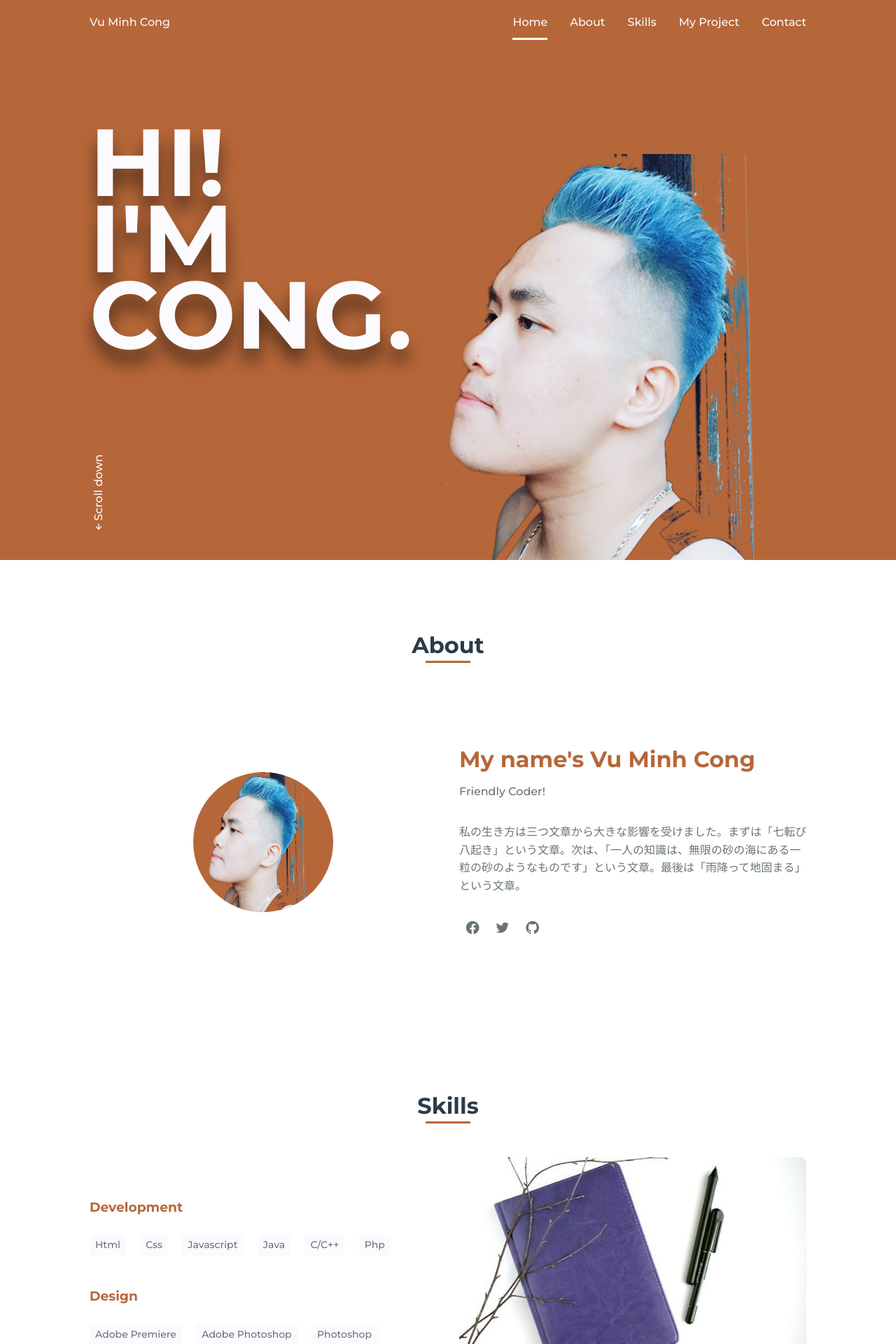
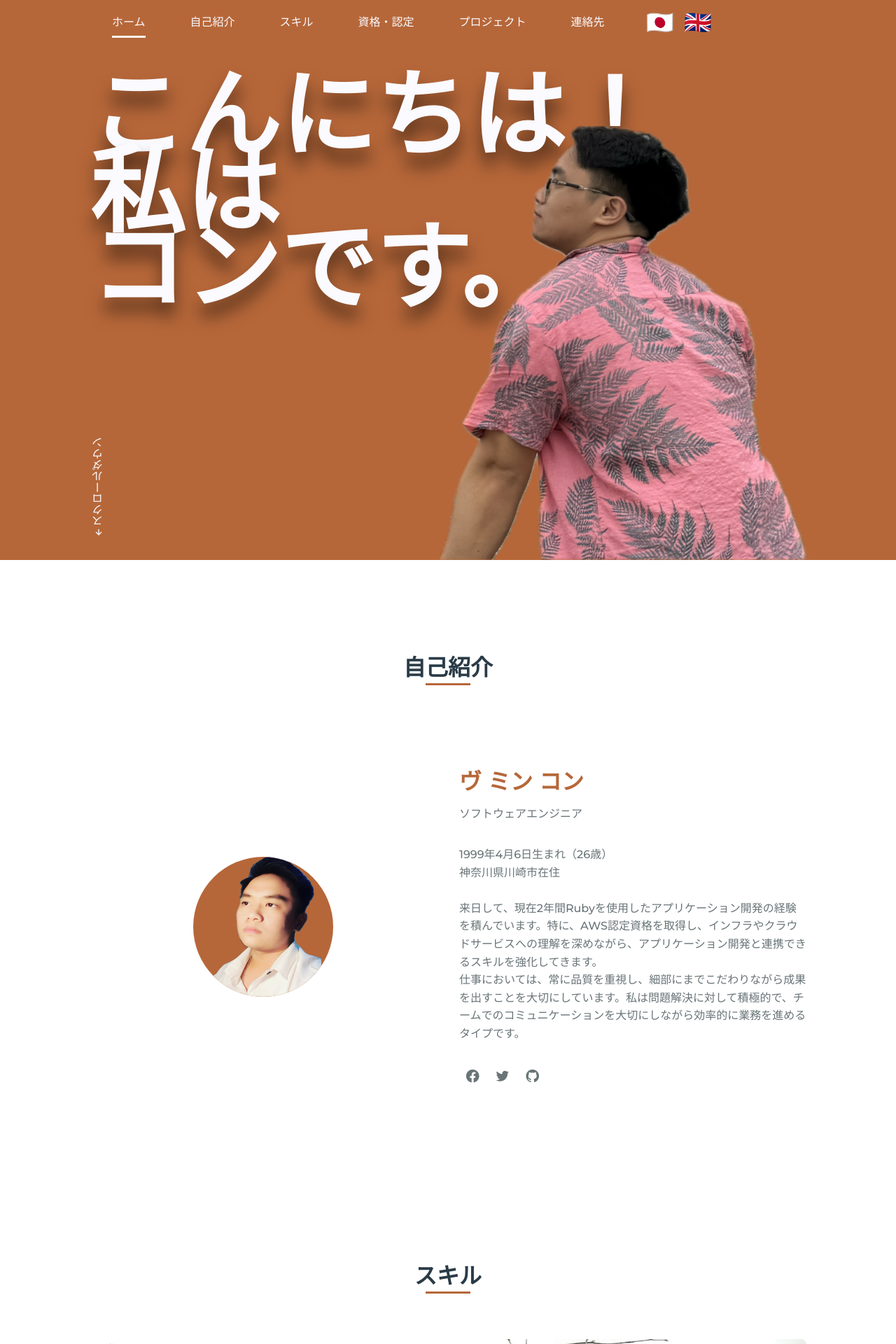
Before and after one commit to VuMinhCong/My_blog, a PHP site: page / in a window 1280 px wide. Shown: the top 1920 px of the page at 70% size. Run offline with PHP 8.4, Linux system fonts and the light colour scheme.

Commit message:
update: updated my_blog

```diff
--- a/index.html
+++ b/index.html
@@ -10,29 +10,25 @@
         <!-- ===== BOX ICONS ===== -->
         <link href='https://cdn.jsdelivr.net/npm/boxicons@2.0.5/css/boxicons.min.css' rel='stylesheet'>
 
-        <title>My blog responsive complete</title>
+        <title>VU MINH CONG - Portfolio</title>
     </head>
     <body>
-        <!--===== SCROLL TOP ====-->
-        <a href="#" class="scrolltop" id="scroll-top">
-            <i class='bx bx-chevron-up scrolltop__icon'></i>
-        </a>
-
         <!--===== HEADER =====-->
         <header class="l-header">
             <nav class="nav bd-grid">
-                <div>
-                    <a href="#" class="nav__logo">Vu Minh Cong</a>
-                </div>
-
                 <div class="nav__menu" id="nav-menu">
                     <ul class="nav__list">
-                        <li class="nav__item"><a href="#home" class="nav__link active">Home</a></li>
-                        <li class="nav__item"><a href="#about" class="nav__link">About</a></li>
-                        <li class="nav__item"><a href="#skills" class="nav__link">Skills</a></li>
-                        <li class="nav__item"><a href="#project" class="nav__link">My Project</a></li>
-                        <li class="nav__item"><a href="#contact" class="nav__link">Contact</a></li>
+                        <li class="nav__item"><a href="#home" class="nav__link active" lang="ja">ホーム</a><a href="#home" class="nav__link active" lang="vi">Home</a></li>
+                        <li class="nav__item"><a href="#about" class="nav__link" lang="ja">自己紹介</a><a href="#about" class="nav__link" lang="vi">About</a></li>
+                        <li class="nav__item"><a href="#skills" class="nav__link" lang="ja">スキル</a><a href="#skills" class="nav__link" lang="vi">Skills</a></li>
+                        <li class="nav__item"><a href="#certificate" class="nav__link" lang="ja">資格・認定</a><a href="#certificate" class="nav__link" lang="vi">Certificates</a></li>
+                        <li class="nav__item"><a href="#project" class="nav__link" lang="ja">プロジェクト</a><a href="#project" class="nav__link" lang="vi">Projects</a></li>
+                        <li class="nav__item"><a href="#contact" class="nav__link" lang="ja">連絡先</a><a href="#contact" class="nav__link" lang="vi">Contact</a></li>
                     </ul>
+                    <div class="language-switcher">
+                        <button onclick="switchLanguage('ja')" class="lang-btn" title="Japanese">🇯🇵</button>
+                        <button onclick="switchLanguage('vi')" class="lang-btn" title="Vietnamese">🇬🇧</button>
+                    </div>
                 </div>
 
                 <div class="nav__toggle" id="nav-toggle">
@@ -41,23 +37,31 @@
             </nav>
         </header>
 
+        <!--===== SCROLL TOP ====-->
+        <a href="#" class="scrolltop" id="scroll-top">
+            <i class='bx bx-chevron-up scrolltop__icon'></i>
+        </a>
+
         <main class="l-main">
             <!--===== HOME =====-->
             <section class="home" id="home">
                 <div class="home__container bd-grid">
-                    <h1 class="home__title"><span>HI!</span><br><span>I'M</span><br><span>CONG.</span></h1>
+                    <h1 class="home__title" lang="ja"><span>こんにちは！</span><br><span>私は</span><br><span>コンです。</span></h1>
+                    <h1 class="home__title" lang="vi"><span>HI!</span><br><span>I'M</span><br><span>CONG.</span></h1>
 
                     <div class="home__scroll">
-                        <a href="#about" class="home__scroll-link"><i class='bx bx-up-arrow-alt' ></i>Scroll down</a>
+                        <a href="#about" class="home__scroll-link" lang="ja"><i class='bx bx-up-arrow-alt'></i>スクロールダウン</a>
+                        <a href="#about" class="home__scroll-link" lang="vi"><i class='bx bx-up-arrow-alt'></i>Scroll down</a>
                     </div>
 
-                    <img src="img/chot.png" alt="" class="home__img">
+                    <img src="img/chot1.png" alt="" class="home__img">
                 </div>
             </section>
 
             <!--===== ABOUT =====-->
             <section class="about section" id="about">
-                <h2 class="section-title">About</h2>
+                <h2 class="section-title" lang="ja">自己紹介</h2>
+                <h2 class="section-title" lang="vi">About</h2>
 
                 <div class="about__container bd-grid">
                     <div class="about__img">
@@ -65,13 +69,29 @@
                     </div>
 
                     <div>
-                        <h2 class="about__subtitle">My name's Vu Minh Cong</h2>
-                        <span class="about__profession">Friendly Coder!</span>
-                        <p class="about__text">私の生き方は三つ文章から大きな影響を受けました。まずは「七転び八起き」という文章。次は、「一人の知識は、無限の砂の海にある一粒の砂のようなものです」という文章。最後は「雨降って地固まる」という文章。</p>
+                        <h2 class="about__subtitle" lang="ja">ヴ ミン コン</h2>
+                        <h2 class="about__subtitle" lang="vi">VU MINH CONG</h2>
+
+                        <span class="about__profession" lang="ja">ソフトウェアエンジニア</span>
+                        <span class="about__profession" lang="vi">Software Engineer</span>
+
+                        <p class="about__text" lang="ja">
+                            1999年4月6日生まれ（26歳）<br>
+                            神奈川県川崎市在住<br><br>
+                            来日して、現在2年間Rubyを使用したアプリケーション開発の経験を積んでいます。特に、AWS認定資格を取得し、インフラやクラウドサービスへの理解を深めながら、アプリケーション開発と連携できるスキルを強化してきます。<br>
+                            仕事においては、常に品質を重視し、細部にまでこだわりながら成果を出すことを大切にしています。私は問題解決に対して積極的で、チームでのコミュニケーションを大切にしながら効率的に業務を進めるタイプです。
+                        </p>
+                        <p class="about__text" lang="vi">
+                            Born on 06/04/1999 (26 years old)<br>
+                            Currently living in Kawasaki, Kanagawa, Japan<br><br>
+                            After coming to Japan, I have accumulated 2 years of experience in Ruby application development. Especially, I have obtained AWS certification, which has helped me deepen my understanding of infrastructure and cloud services, as well as strengthen my skills in connecting application development and infrastructure.<br>
+                            In my work, I always prioritize quality, pay attention to every detail to achieve the best results. I am proactive in problem-solving and value teamwork communication for effective work.
+                        </p>
+
                         <div class="about__social">
-                            <a href="https://www.facebook.com/MinhCong999" class="about__social-icon"><i class='bx bxl-facebook-circle' ></i></a>
-                            <a href="https://twitter.com/Minh_Cong999" class="about__social-icon"><i class='bx bxl-twitter' ></i></a>
-                            <a href="https://github.com/VuMinhCong" class="about__social-icon"><i class='bx bxl-github' ></i></a>
+                            <a href="https://www.facebook.com/MinhCong999" class="about__social-icon"><i class='bx bxl-facebook-circle'></i></a>
+                            <a href="https://twitter.com/Minh_Cong999" class="about__social-icon"><i class='bx bxl-twitter'></i></a>
+                            <a href="https://github.com/VuMinhCong" class="about__social-icon"><i class='bx bxl-github'></i></a>
                         </div>
                     </div>
                 </div>
@@ -79,22 +99,30 @@
 
             <!--===== SKILLS =====-->
             <section class="skills section" id="skills">
-                <h2 class="section-title">Skills</h2>
+                <h2 class="section-title" lang="ja">スキル</h2>
+                <h2 class="section-title" lang="vi">Skills</h2>
 
                 <div class="skills__container bd-grid">
                     <div class="skills__box">
-                        <h3 class="skills__subtitle">Development</h3>
-                        <span class="skills__name">Html</span>
-                        <span class="skills__name">Css</span>
-                        <span class="skills__name">Javascript</span>
+                        <h3 class="skills__subtitle" lang="ja">開発スキル</h3>
+                        <h3 class="skills__subtitle" lang="vi">Development Skills</h3>
+
+                        <span class="skills__name">Ruby</span>
+                        <span class="skills__name">Ruby on Rails</span>
                         <span class="skills__name">Java</span>
-                        <span class="skills__name">C/C++</span>
-                        <span class="skills__name">Php</span>
+                        <span class="skills__name">JavaScript</span>
+                        <span class="skills__name">jQuery</span>
+                        <span class="skills__name">Database</span>
+                        <span class="skills__name">Docker</span>
+                        <span class="skills__name">CI/CD</span>
+                        <span class="skills__name">AWS</span>
 
-                        <h3 class="skills__subtitle">Design</h3>
-                        <span class="skills__name">Adobe Premiere</span>
-                        <span class="skills__name">Adobe Photoshop</span>
-                        <span class="skills__name">Photoshop</span>
+                        <h3 class="skills__subtitle" lang="ja">言語スキル</h3>
+                        <h3 class="skills__subtitle" lang="vi">Language Skills</h3>
+                        <span class="skills__name" lang="ja">日本語（ビジネス）</span>
+                        <span class="skills__name" lang="vi">Japanese (Business)</span>
+                        <span class="skills__name" lang="ja">英語（日常会話）</span>
+                        <span class="skills__name" lang="vi">English (Conversational)</span>
                     </div>
 
                     <div class="skills__img">
@@ -103,9 +131,40 @@
                 </div>
             </section>
 
+            <!--===== CERTIFICATE =====-->
+            <section class="certificate section" id="certificate">
+                <h2 class="section-title" lang="ja">資格・認定</h2>
+                <h2 class="section-title" lang="vi">Certificates</h2>
+                <div class="certificate__container bd-grid">
+                    <div class="certificate__item">
+                        <img src="img/JLPTN2.png" alt="JLPT N2" class="certificate__img">
+                        <div>
+                            <h3 class="certificate__name">JLPT N2</h3>
+                            <p class="certificate__desc" lang="ja">日本語能力試験 N2</p>
+                            <p class="certificate__desc" lang="vi">JLPT N2 Japanese Language Proficiency Test</p>
+                        </div>
+                    </div>
+                    <div class="certificate__item">
+                        <img src="img/SAA.png" alt="AWS SAA" class="certificate__img">
+                        <div>
+                            <h3 class="certificate__name"><a href="https://www.credly.com/badges/cb8868ec-c269-428a-ab70-faccd350439b" target="_blank" rel="noopener noreferrer">AWS Certified Solutions Architect – Associate</a></h3>
+                            <p class="certificate__desc" lang="ja">AWS認定ソリューションアーキテクト – アソシエイト</p>
+                        </div>
+                    </div>
+                    <div class="certificate__item">
+                        <img src="img/DVA.png" alt="AWS DVA" class="certificate__img">
+                        <div>
+                            <h3 class="certificate__name"><a href="https://www.credly.com/badges/1eccae07-ab67-40e6-b468-9ca81c53d867" target="_blank" rel="noopener noreferrer">AWS Certified Developer – Associate</a></h3>
+                            <p class="certificate__desc" lang="ja">AWS認定デベロッパー – アソシエイト</p>
+                        </div>
+                    </div>
+                </div>
+            </section>
+
             <!--===== My Project =====-->
             <section class="project section" id="project">
-                <h2 class="section-title">My Project</h2>
+                <h2 class="section-title" lang="ja">プロジェクト</h2>
+                <h2 class="section-title" lang="vi">Projects</h2>
 
                 <div class="project__container bd-grid">
                     <div class="project__img">
@@ -113,7 +172,8 @@
 
                         <div class="project__link">
                             <a href="https://discovery-places-of-vietnam.herokuapp.com/" class="project__link-icon"><i class="bx bx-link-alt"></i></a>
-                            <span class="project__link-name">DISCOVERY VIETNAM</span>
+                            <span class="project__link-name" lang="ja">ベトナム観光案内</span>
+                            <span class="project__link-name" lang="vi">Discover Vietnam</span>
                         </div>
                     </div>
                     <div class="project__img">
@@ -121,56 +181,41 @@
 
                         <div class="project__link">
                             <a href="#" class="project__link-icon"><i class="bx bx-link-alt"></i></a>
-                            <span class="project__link-name">MY BLOG</span>
+                            <span class="project__link-name" lang="ja">個人ブログ</span>
+                            <span class="project__link-name" lang="vi">Personal Blog</span>
                         </div>
                     </div>
                     <div class="project__img">
-                        <img src="img/project2.jpg
-                        " alt="">
+                        <img src="img/project2.jpg" alt="">
 
                         <div class="project__link">
                             <a href="https://drive.google.com/file/d/1MWrfOh2o2G_uSWpGt2uDBdDJsBAmaTvZ/view?usp=sharing" class="project__link-icon"><i class="bx bx-link-alt"></i></a>
-                            <span class="project__link-name">CAFE MANAGER</span>
+                            <span class="project__link-name" lang="ja">カフェ管理システム</span>
+                            <span class="project__link-name" lang="vi">Cafe Management System</span>
                         </div>
                     </div>
-                    <!-- <div class="portfolio__img">
-                        <img src="assets/img/work4.jpg" alt="">
-
-                        <div class="portfolio__link">
-                            <a href="#" class="portfolio__link-name">View details</a>
-                        </div>
-                    </div>
-                    <div class="portfolio__img">
-                        <img src="assets/img/work5.jpg" alt="">
-
-                        <div class="portfolio__link">
-                            <a href="#" class="portfolio__link-name">View details</a>
-                        </div>
-                    </div>
-                    <div class="portfolio__img">
-                        <img src="assets/img/work6.jpg" alt="">
-
-                        <div class="portfolio__link">
-                            <a href="#" class="portfolio__link-name">View details</a>
-                        </div>
-                    </div> -->
                 </div>
             </section>
 
             <!--===== CONTACT =====-->
             <section class="contact section" id="contact">
-                <h2 class="section-title">Contact</h2>
+                <h2 class="section-title" lang="ja">連絡先</h2>
+                <h2 class="section-title" lang="vi">Contact</h2>
 
                 <div class="contact__container bd-grid">
                     <div class="contact__info">
-                        <h3 class="contact__subtitle">EMAIL</h3>
-                        <span class="contact__text">cong.vm184052@sis.hust.edu.vn</span>
+                        <h3 class="contact__subtitle" lang="ja">メールアドレス</h3>
+                        <h3 class="contact__subtitle" lang="vi">Email</h3>
+                        <span class="contact__text">minhcong.vu99@gmail.com</span>
 
-                        <h3 class="contact__subtitle">PHONE</h3>
-                        <span class="contact__text">+84 918 361 623</span>
+                        <h3 class="contact__subtitle" lang="ja">電話番号</h3>
+                        <h3 class="contact__subtitle" lang="vi">Phone</h3>
+                        <span class="contact__text">070-2800-3487</span>
 
-                        <h3 class="contact__subtitle">ADDRESS</h3>
-                        <span class="contact__text">94 Tan Mai, Ha Noi, Viet Nam</span>
+                        <h3 class="contact__subtitle" lang="ja">住所</h3>
+                        <h3 class="contact__subtitle" lang="vi">Address</h3>
+                        <span class="contact__text" lang="ja">神奈川県川崎市多摩区菅城下17-18-313号室</span>
+                        <span class="contact__text" lang="vi">Room 313, 17-18 Sugashiroshita, Tama Ward, Kawasaki City, Kanagawa, Japan</span>
                     </div>
 
                     <form action="" class="contact__form">
@@ -191,26 +236,31 @@
         <footer class="footer section">
             <div class="footer__container bd-grid">
                 <div class="footer__data">
-                    <h2 class="footer__title">Vu Minh Cong</h2>
-                    <p class="footer__text">I'm Minh Cong and this is my personal website</p>
+                    <h2 class="footer__title" lang="ja">ヴ ミン コン</h2>
+                    <h2 class="footer__title" lang="vi">VU MINH CONG</h2>
+                    <p class="footer__text" lang="ja">ソフトウェアエンジニアのポートフォリオサイトです。</p>
+                    <p class="footer__text" lang="vi">This is my portfolio website - a software engineer.</p>
                 </div>
 
                 <div class="footer__data">
-                    <h2 class="footer__title">EXPLORE</h2>
+                    <h2 class="footer__title" lang="ja">メニュー</h2>
+                    <h2 class="footer__title" lang="vi">Menu</h2>
                     <ul>
-                        <li><a href="#home" class="footer__link">Home</a></li>
-                        <li><a href="#about" class="footer__link">About</a></li>
-                        <li><a href="#skills" class="footer__link">Skills</a></li>
-                        <li><a href="#project" class="footer__link">My project</a></li>
-                        <li><a href="#Contact" class="footer__link">Contact</a></li>
+                        <li><a href="#home" class="footer__link" lang="ja">ホーム</a><a href="#home" class="footer__link" lang="vi">Home</a></li>
+                        <li><a href="#about" class="footer__link" lang="ja">自己紹介</a><a href="#about" class="footer__link" lang="vi">About</a></li>
+                        <li><a href="#skills" class="footer__link" lang="ja">スキル</a><a href="#skills" class="footer__link" lang="vi">Skills</a></li>
+                        <li><a href="#certificate" class="footer__link" lang="ja">資格・認定</a><a href="#certificate" class="footer__link" lang="vi">Certificates</a></li>
+                        <li><a href="#project" class="footer__link" lang="ja">プロジェクト</a><a href="#project" class="footer__link" lang="vi">Projects</a></li>
+                        <li><a href="#contact" class="footer__link" lang="ja">連絡先</a><a href="#contact" class="footer__link" lang="vi">Contact</a></li>
                     </ul>
                 </div>
 
                 <div class="footer__data">
-                    <h2 class="footer__title">FOLLOW</h2>
-                    <a href="https://www.facebook.com/MinhCong999" class="footer__social"><i class='bx bxl-facebook' ></i></a>
-                    <a href="https://www.instagram.com/superb0y9x64/" class="footer__social"><i class='bx bxl-instagram' ></i></a>
-                    <a href="https://twitter.com/Minh_Cong999" class="footer__social"><i class='bx bxl-twitter' ></i></a>
+                    <h2 class="footer__title" lang="ja">SNS</h2>
+                    <h2 class="footer__title" lang="vi">Social Network</h2>
+                    <a href="https://www.facebook.com/MinhCong999" class="footer__social"><i class='bx bxl-facebook'></i></a>
+                    <a href="https://www.instagram.com/_mcong9x64" class="footer__social"><i class='bx bxl-instagram'></i></a>
+                    <a href="https://twitter.com/Minh_Cong999" class="footer__social"><i class='bx bxl-twitter'></i></a>
                 </div>
 
 
--- a/styles.css
+++ b/styles.css
@@ -435,7 +435,7 @@
         margin: 0;
     }
     .section{
-        padding-top: 4rem;
+        padding-top: 6rem;
     }
     .section-title{
         margin-bottom: 3rem;
@@ -470,7 +470,7 @@
 
     .home__container{
         height: 100vh;
-        grid-template-rows: 1.7fr 1fr;
+        grid-template-rows: 1.2fr 1fr;
         row-gap: 0;
     }
     .home__img{
@@ -519,6 +519,11 @@
     .project__link-name{
         font-weight: bold;
     }
+
+    .language-switcher {
+        margin-top: 0;
+        margin-left: 1rem;
+    }
 }
 
 @media screen and (min-width: 1024px){
@@ -538,3 +543,140 @@
         right: 24%;
     }
 } */
+
+/* Language Switcher */
+.language-switcher {
+    display: flex;
+    align-items: center;
+    gap: 0.5rem;
+    margin-left: 1.5rem;
+}
+
+.lang-btn {
+    background: none;
+    border: none;
+    font-size: 2rem;
+    cursor: pointer;
+    transition: transform 0.2s;
+    padding: 0 0.2rem;
+    line-height: 1;
+}
+.lang-btn:hover {
+    transform: scale(1.2);
+    filter: brightness(1.2);
+}
+
+/* Responsive: Nếu màn hình nhỏ, cho menu xuống dòng dưới icon */
+@media screen and (max-width: 768px) {
+    .nav__menu {
+        flex-direction: column;
+        align-items: flex-start;
+        gap: 0.5rem;
+    }
+    .nav__list {
+        flex-direction: column;
+        gap: 1rem;
+    }
+    .language-switcher {
+        margin-left: 0;
+        margin-top: 0.5rem;
+    }
+}
+
+/* Hide content based on language */
+[lang="ja"] {
+    display: none;
+}
+
+[lang="vi"] {
+    display: none;
+}
+
+body[data-lang="ja"] [lang="ja"] {
+    display: block;
+}
+
+body[data-lang="vi"] [lang="vi"] {
+    display: block;
+}
+
+/* NAV MENU FLEX FIX */
+.nav__menu {
+    display: flex;
+    align-items: center;
+    justify-content: flex-start;
+    gap: 2rem;
+    flex-wrap: nowrap;
+    width: 100%;
+}
+
+.nav__list {
+    display: flex;
+    align-items: center;
+    gap: 2rem;
+    margin: 0;
+    /* Đảm bảo không chiếm hết chiều ngang */
+}
+
+/* CERTIFICATE SECTION */
+.certificate__container {
+    display: grid;
+    grid-template-columns: repeat(auto-fit, minmax(260px, 1fr));
+    gap: 2rem;
+    align-items: stretch;
+    margin-top: 2rem;
+}
+.certificate__item {
+    background: var(--white-color);
+    border-radius: 1rem;
+    box-shadow: 0 2px 16px rgba(0,0,0,0.07);
+    padding: 1.5rem 1rem;
+    display: flex;
+    align-items: center;
+    gap: 1.2rem;
+    transition: box-shadow 0.2s;
+}
+.certificate__item:hover {
+    box-shadow: 0 4px 24px rgba(0,0,0,0.13);
+}
+.certificate__img {
+    width: 64px;
+    height: 64px;
+    object-fit: contain;
+    border-radius: 0.5rem;
+    background: #f5f5f5;
+    box-shadow: 0 1px 4px rgba(0,0,0,0.04);
+}
+.certificate__name {
+    font-size: 1.1rem;
+    font-weight: bold;
+    color: var(--first-color);
+    margin-bottom: 0.3rem;
+}
+.certificate__name a {
+    color: inherit;
+    text-decoration: none;
+}
+.certificate__name a:hover {
+    color: var(--dark-color);
+    text-decoration: underline;
+}
+.certificate__desc {
+    font-size: 0.95rem;
+    color: var(--text-color);
+    margin-bottom: 0.1rem;
+}
+@media screen and (max-width: 600px) {
+    .certificate__container {
+        grid-template-columns: 1fr;
+    }
+    .certificate__item {
+        flex-direction: column;
+        align-items: flex-start;
+        text-align: left;
+        align-items: center;
+    }
+    .certificate__img {
+        margin-bottom: 0.5rem;
+    }
+}
```
Also changed, not shown: script.js (+40 -22 lines), img/DVA.png (added), img/JLPTN2.png (added), img/SAA.png (added), img/chot.png, img/chot1.png (added), 2 other files.
